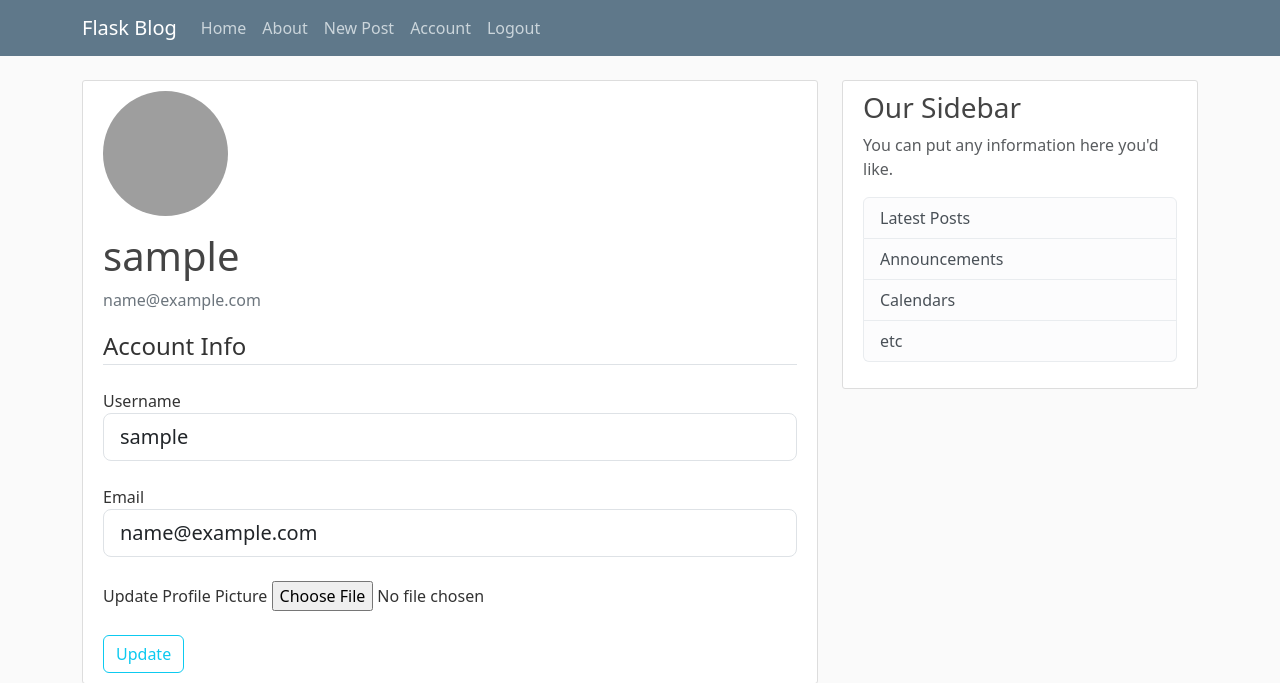
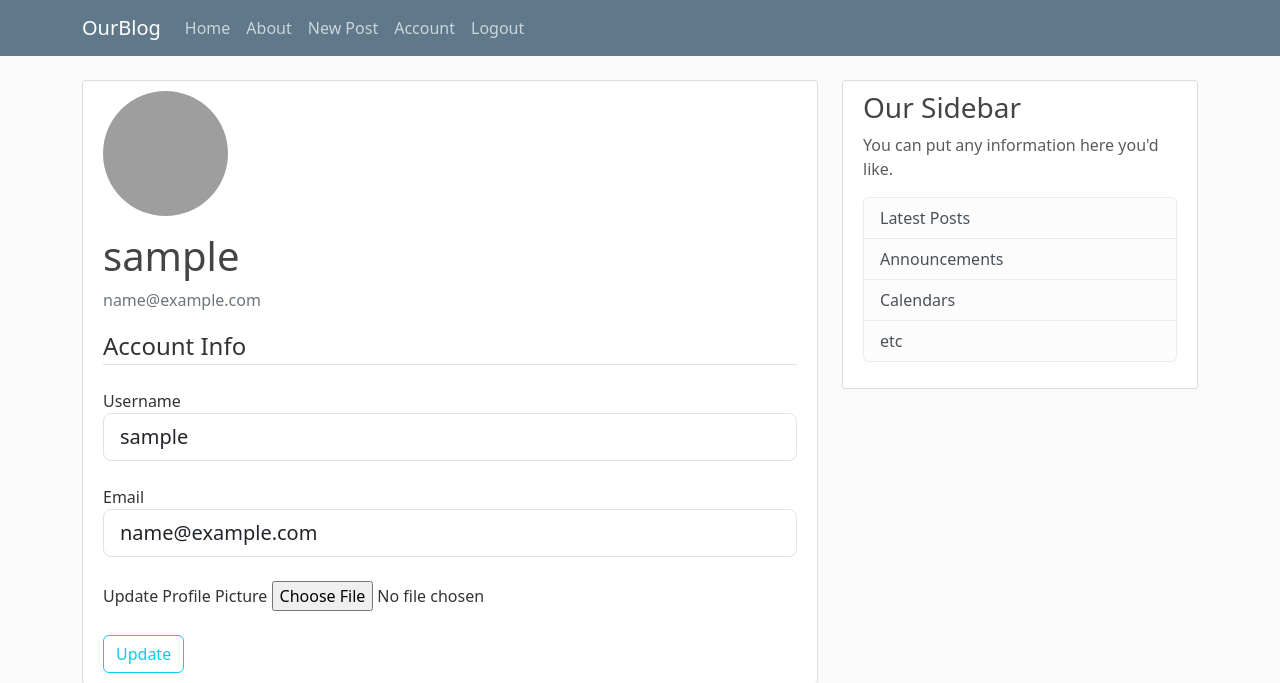
Before and after one commit to namanzzz/OurBlog, a Flask app: page /account in a window 1280 px wide. Shown: the top 683 px of the page. Run offline with Flask 3, Linux system fonts and the light colour scheme; the visitor is signed in with stand-in values (Sample User, id 1); some libraries are stand-ins or nearby versions; grey boxes are pictures that could not be loaded.

Commit message:
Update layout.html

```diff
--- a/Flask App/flaskblog/templates/layout.html
+++ b/Flask App/flaskblog/templates/layout.html
@@ -9,9 +9,9 @@
 
         <meta http-equiv="X-UA-Compatible" content="IE=edge">
         {%if title%}
-            <title> Flask Blog - {{title}} </title>
+            <title> OurBlog - {{title}} </title>
         {% else %}
-            <title> Flask Blog </title>
+            <title> OurBlog </title>
         {% endif %}
 
         <meta name="description" content="">
@@ -24,7 +24,7 @@
  <header class="site-header">
     <nav class="navbar navbar-expand-md navbar-dark bg-steel fixed-top">
       <div class="container">
-        <a class="navbar-brand mr-4" href="/">Flask Blog</a>
+        <a class="navbar-brand mr-4" href="/">OurBlog</a>
          <button class="navbar-toggler" type="button" data-toggle="collapse" data-target="#navbarToggle" aria-controls="navbarToggle" aria-expanded="false" aria-label="Toggle navigation">
           <span class="navbar-toggler-icon"></span>
          </button>
```
